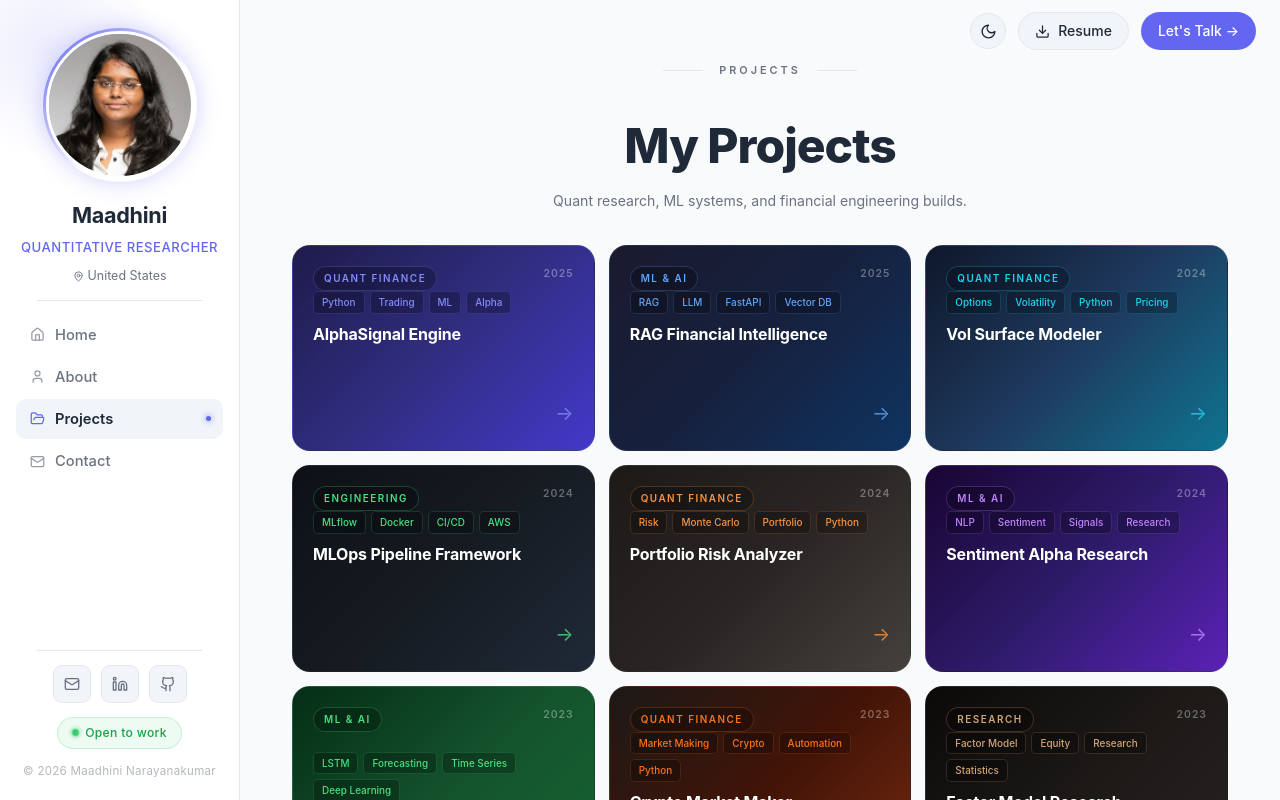
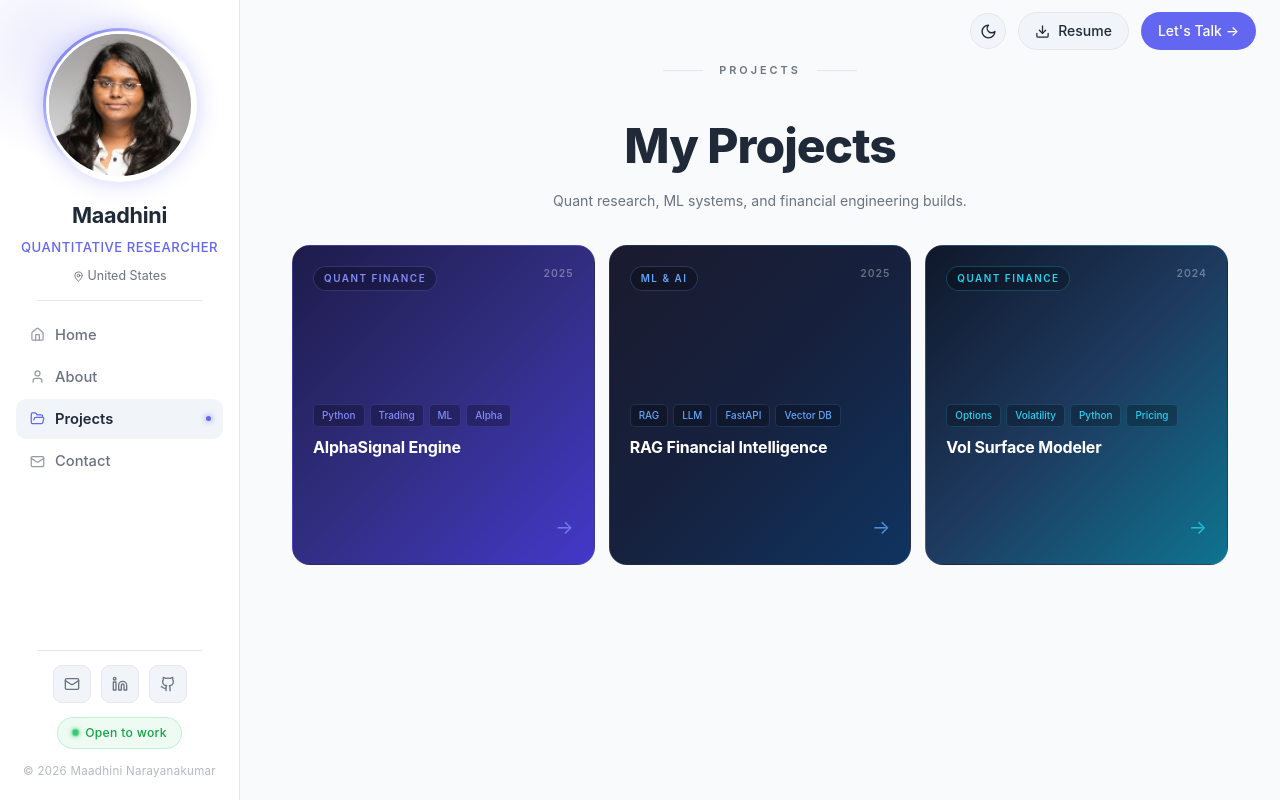
Before and after one commit to MaadhiniNarayanaKumar/maadhini_portfolio, a Next.js app: page /projects in a window 1280 px wide. Built offline with nearby package versions, Linux system fonts and the light colour scheme.

Commit message:
projects reduced to 3

```diff
--- a/src/app/projects/page.tsx
+++ b/src/app/projects/page.tsx
@@ -2,6 +2,8 @@ import React from 'react';
 import Link from 'next/link';
 import projects from '../../data/projects.json';
 import '../../styles/projects-grid.css';
+
+let projects1=projects.slice(0,3);//remove for all projects from json for /projects page only
 
 function ProjectCard({ project }: { project: (typeof projects)[0] }) {
   return (
@@ -58,7 +60,7 @@ export default function ProjectsPage() {
 
       <div className="pg-grid-wrap">
         <div className="pg-row pg-row-1" style={{ gridTemplateColumns: 'repeat(3, minmax(0, 1fr))' }}>
-          {projects.map((p) => (
+          {projects1.map((p) => (
             <ProjectCard key={p.id} project={p} />
           ))}
         </div>
--- a/src/components/home/ProjectsGrid.tsx
+++ b/src/components/home/ProjectsGrid.tsx
@@ -138,22 +138,22 @@ export default function ProjectsGrid() {
         )}
 
         {/* Row 2 — small + small + small */}
-        {r2.length > 0 && (
+        {/* {r2.length > 0 && (
           <div className="pg-row pg-row-2">
             {r2.map((p, i) => (
               <ProjectCard key={p.id} project={p} index={i + 3} visible={visible} />
             ))}
           </div>
-        )}
+        )} */}
 
         {/* Row 3 — wide + medium + small */}
-        {r3.length > 0 && (
+        {/* {r3.length > 0 && (
           <div className="pg-row pg-row-3">
             {r3.map((p, i) => (
               <ProjectCard key={p.id} project={p} index={i + 6} visible={visible} />
             ))}
           </div>
-        )}
+        )} */}
 
       </div>
 
```
